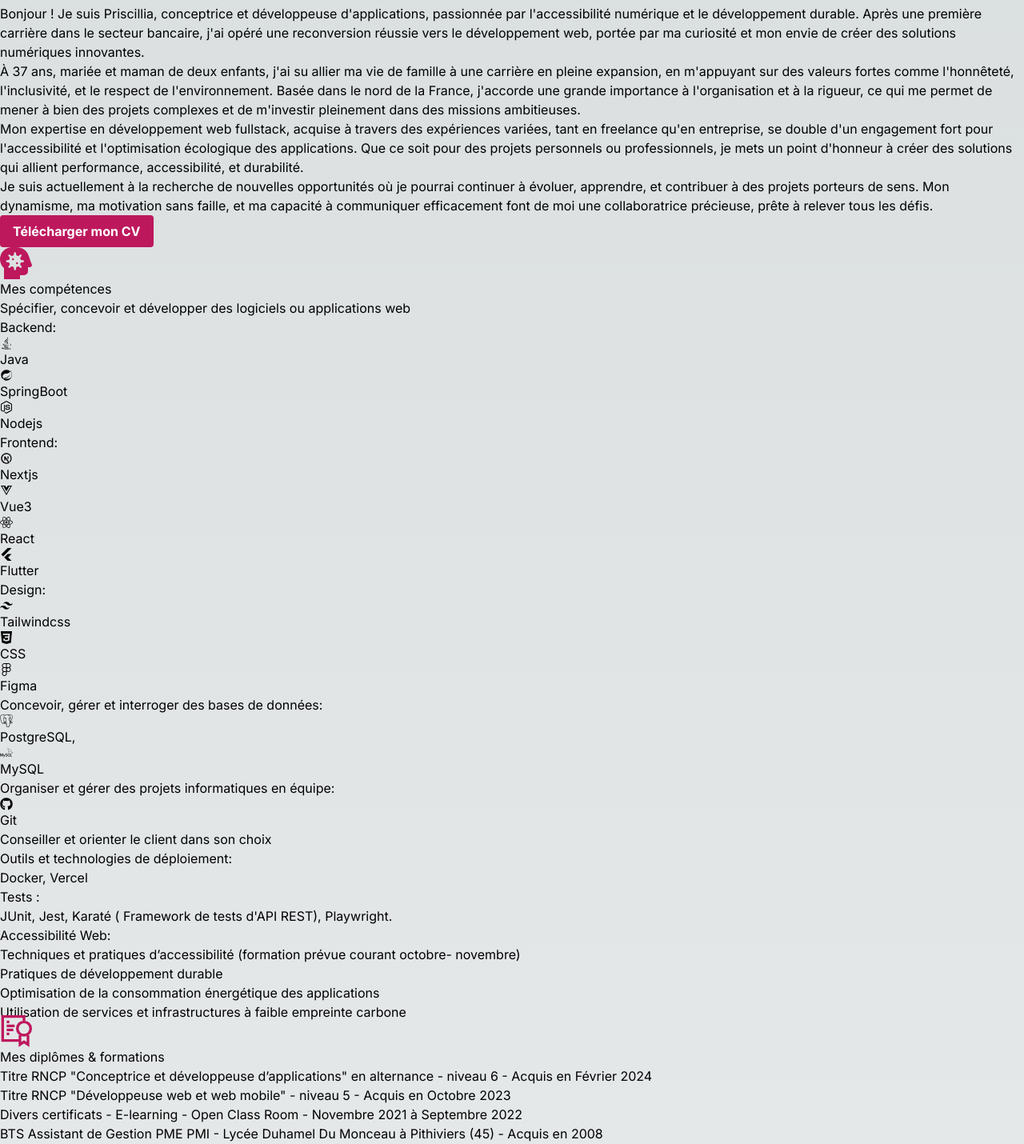
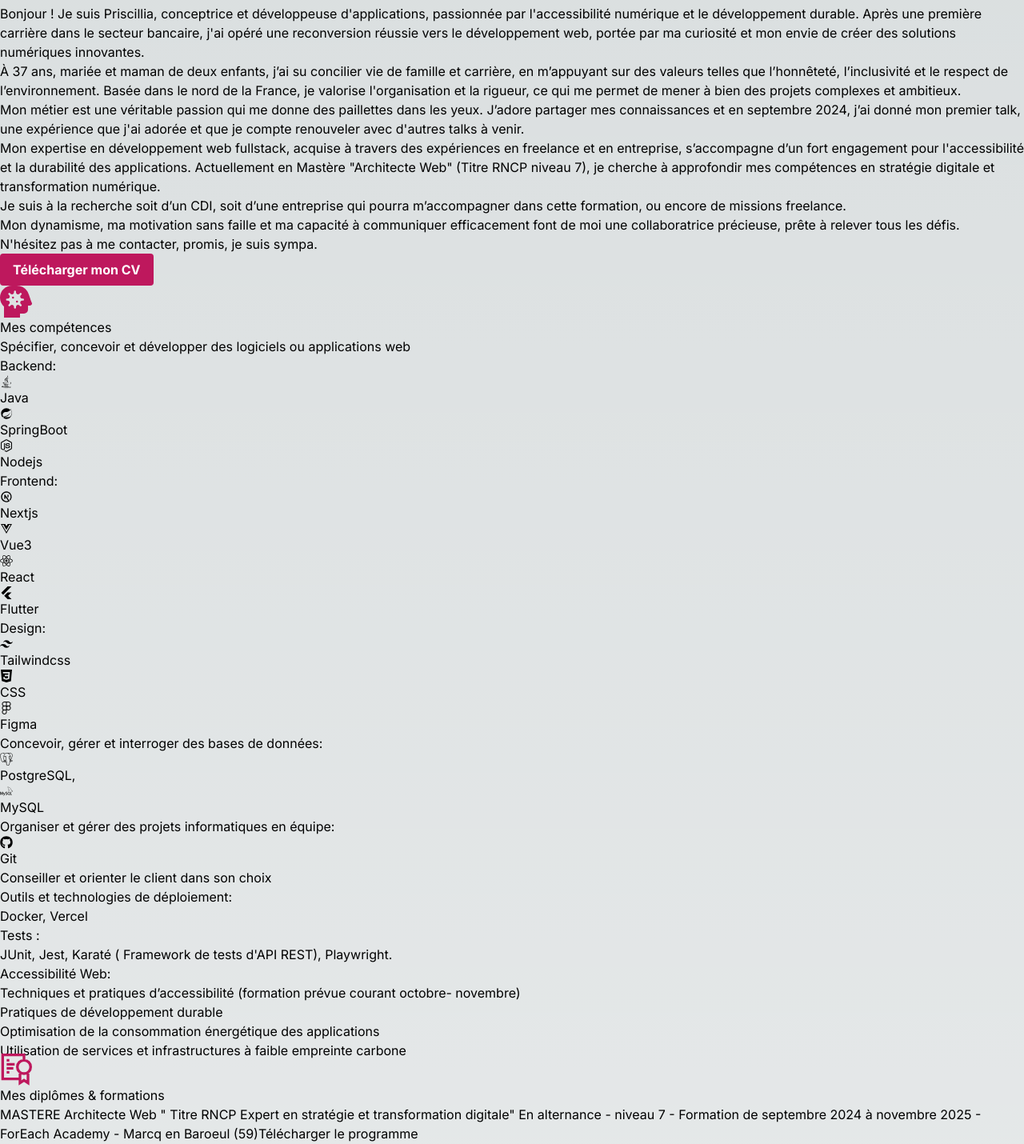
Before and after one commit to PriscilliaAmmeux/my_portfolio, a Next.js app: page /about in a window 1280 px wide. Shown: the part 783-2213 px from the top of the page at 80% size. Built offline with nearby package versions, Linux system fonts and the light colour scheme; a web font is replaced by a local one.

Commit message:
add grades foreach, modif about me

```diff
--- a/src/app/ui/burger/burger.tsx
+++ b/src/app/ui/burger/burger.tsx
@@ -98,7 +98,7 @@
             isActive={true}
           />
           <NavLink
-            href="/CV_Priscillia_AMMEUX.pdf"
+            href="/https://cvdesignr.com/p/65957cf24ea70"
             title="Télécharger mon CV"
             onClick={handleCloseMenu}
             isActive={true}
--- a/src/app/ui/downloadCV/downloadCV.tsx
+++ b/src/app/ui/downloadCV/downloadCV.tsx
@@ -6,7 +6,7 @@
   return (
     <section className="flex flex-col sm:flex-row justify-around">
       <a
-        href="/CV_Priscillia_AMMEUX.pdf"
+        href="https://cvdesignr.com/p/65957cf24ea70"
         target="_blank"
         rel="noopener noreferrer"
         aria-label="Cliquez sur ce bouton pour télécharger mon CV pour un CDI, une mission FREELANCE ou un CDD"
--- a/src/app/ui/gradesAndKnows/gradesAndKnows.tsx
+++ b/src/app/ui/gradesAndKnows/gradesAndKnows.tsx
@@ -92,6 +92,7 @@
               key={grades.id}
               title={grades.title}
               description={grades.description}
+              pdf={grades.pdf}
             />
           ))}
         </ul>
--- a/src/app/ui/gradesItems/gradesItems.tsx
+++ b/src/app/ui/gradesItems/gradesItems.tsx
@@ -1,13 +1,24 @@
 export default function GradesItems({
   title,
   description,
+  pdf,
 }: {
   title?: string;
   description: string;
+  pdf?: string;
 }) {
   return (
     <li className="text-gray-700 pt-3">
       <span className="font-bold">{title}</span> {description}
+      {pdf && (
+        <a
+          href={pdf}
+          target="_blank"
+          rel="noopener noreferrer"
+          className="ml-2 text-blue-500 underline">
+          Télécharger le programme
+        </a>
+      )}
     </li>
   );
 }
--- a/src/app/ui/me/me.tsx
+++ b/src/app/ui/me/me.tsx
@@ -3,6 +3,16 @@
 import Title from "../title/title";
 
 export default function Me() {
+  const paragraphs = [
+    "Bonjour ! Je suis Priscillia, conceptrice et développeuse d'applications, passionnée par l'accessibilité numérique et le développement durable. Après une première carrière dans le secteur bancaire, j'ai opéré une reconversion réussie vers le développement web, portée par ma curiosité et mon envie de créer des solutions numériques innovantes.",
+    "À 37 ans, mariée et maman de deux enfants, j’ai su concilier vie de famille et carrière, en m’appuyant sur des valeurs telles que l’honnêteté, l’inclusivité et le respect de l’environnement. Basée dans le nord de la France, je valorise l'organisation et la rigueur, ce qui me permet de mener à bien des projets complexes et ambitieux.",
+    "Mon métier est une véritable passion qui me donne des paillettes dans les yeux. J’adore partager mes connaissances et en septembre 2024, j’ai donné mon premier talk, une expérience que j'ai adorée et que je compte renouveler avec d'autres talks à venir.",
+    'Mon expertise en développement web fullstack, acquise à travers des expériences en freelance et en entreprise, s’accompagne d’un fort engagement pour l\'accessibilité et la durabilité des applications. Actuellement en Mastère "Architecte Web" (Titre RNCP niveau 7), je cherche à approfondir mes compétences en stratégie digitale et transformation numérique.',
+    "Je suis à la recherche soit d’un CDI, soit d’une entreprise qui pourra m’accompagner dans cette formation, ou encore de missions freelance.",
+    "Mon dynamisme, ma motivation sans faille et ma capacité à communiquer efficacement font de moi une collaboratrice précieuse, prête à relever tous les défis.",
+    "N'hésitez pas à me contacter, promis, je suis sympa.",
+  ];
+
   return (
     <section className="flex flex-col sm:flex-row items-center justify-center mb-4 pt-4 mx-auto px-4 sm:px-8">
       <Title text="Qui suis-je ?" icon={GiLadybug} />
@@ -15,38 +25,11 @@
         priority
       />
       <div className="ml-5 mt-4 sm:mt-0">
-        <p className="mb-2">
-          Bonjour ! Je suis Priscillia, conceptrice et développeuse
-          d'applications, passionnée par l'accessibilité numérique et le
-          développement durable. Après une première carrière dans le secteur
-          bancaire, j'ai opéré une reconversion réussie vers le développement
-          web, portée par ma curiosité et mon envie de créer des solutions
-          numériques innovantes.
-        </p>
-        <p className="mb-2">
-          À 37 ans, mariée et maman de deux enfants, j'ai su allier ma vie de
-          famille à une carrière en pleine expansion, en m'appuyant sur des
-          valeurs fortes comme l'honnêteté, l'inclusivité, et le respect de
-          l'environnement. Basée dans le nord de la France, j'accorde une grande
-          importance à l'organisation et à la rigueur, ce qui me permet de mener
-          à bien des projets complexes et de m'investir pleinement dans des
-          missions ambitieuses.
-        </p>
-        <p className="mb-2">
-          Mon expertise en développement web fullstack, acquise à travers des
-          expériences variées, tant en freelance qu'en entreprise, se double
-          d'un engagement fort pour l'accessibilité et l'optimisation écologique
-          des applications. Que ce soit pour des projets personnels ou
-          professionnels, je mets un point d'honneur à créer des solutions qui
-          allient performance, accessibilité, et durabilité.
-        </p>
-        <p className="mb-2">
-          Je suis actuellement à la recherche de nouvelles opportunités où je
-          pourrai continuer à évoluer, apprendre, et contribuer à des projets
-          porteurs de sens. Mon dynamisme, ma motivation sans faille, et ma
-          capacité à communiquer efficacement font de moi une collaboratrice
-          précieuse, prête à relever tous les défis.
-        </p>
+        {paragraphs.map((text, index) => (
+          <p key={index} className="mb-2">
+            {text}
+          </p>
+        ))}
       </div>
     </section>
   );
--- a/src/data/grades.json
+++ b/src/data/grades.json
@@ -1,13 +1,19 @@
 [
   {
+    "id": 5,
+    "title": "MASTERE Architecte Web \" Titre RNCP Expert en stratégie et transformation digitale\"",
+    "description": "En alternance - niveau 7 - Formation de septembre 2024 à novembre 2025 - ForEach Academy - Marcq en Baroeul (59)",
+    "pdf": "/Programme_Mastere.pdf"
+  },
+  {
     "id": 1,
-    "title": "Titre RNCP \"Conceptrice et développeuse d’applications\"",
-    "description": "en alternance - niveau 6 - Acquis en Février 2024"
+    "title": "Titre RNCP \"Conceptrice et développeuse d’applications \" ",
+    "description": "En alternance - niveau 6 - Wild Code School - Wild Code School - Remote - Acquis en Février 2024"
   },
   {
     "id": 2,
-    "title": "Titre RNCP \"Développeuse web et web mobile\"",
-    "description": "- niveau 5 - Acquis en Octobre 2023"
+    "title": "Titre RNCP \"Développeuse web et web mobile \" ",
+    "description": "Niveau 5 - Wild Code School - Lille (59) - Acquis en Octobre 2023"
   },
   {
     "id": 3,
@@ -16,6 +22,6 @@
   {
     "id": 4,
     "title": "BTS Assistant de Gestion PME PMI",
-    "description": "- Lycée Duhamel Du Monceau à Pithiviers (45) - Acquis en 2008"
+    "description": "Lycée Duhamel Du Monceau à Pithiviers (45) - Acquis en 2008"
   }
 ]
```
Also changed, not shown: 2 other files (tests, documents, lock files or other folders).
